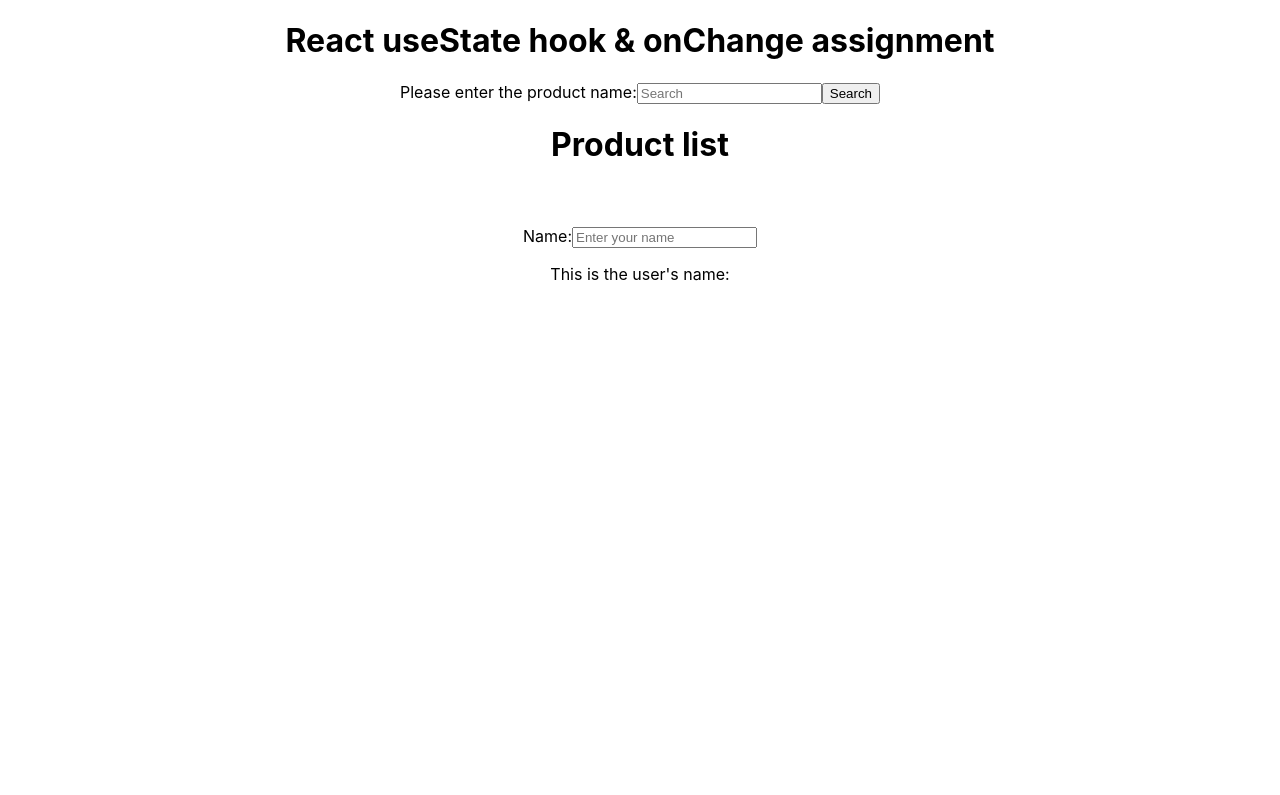
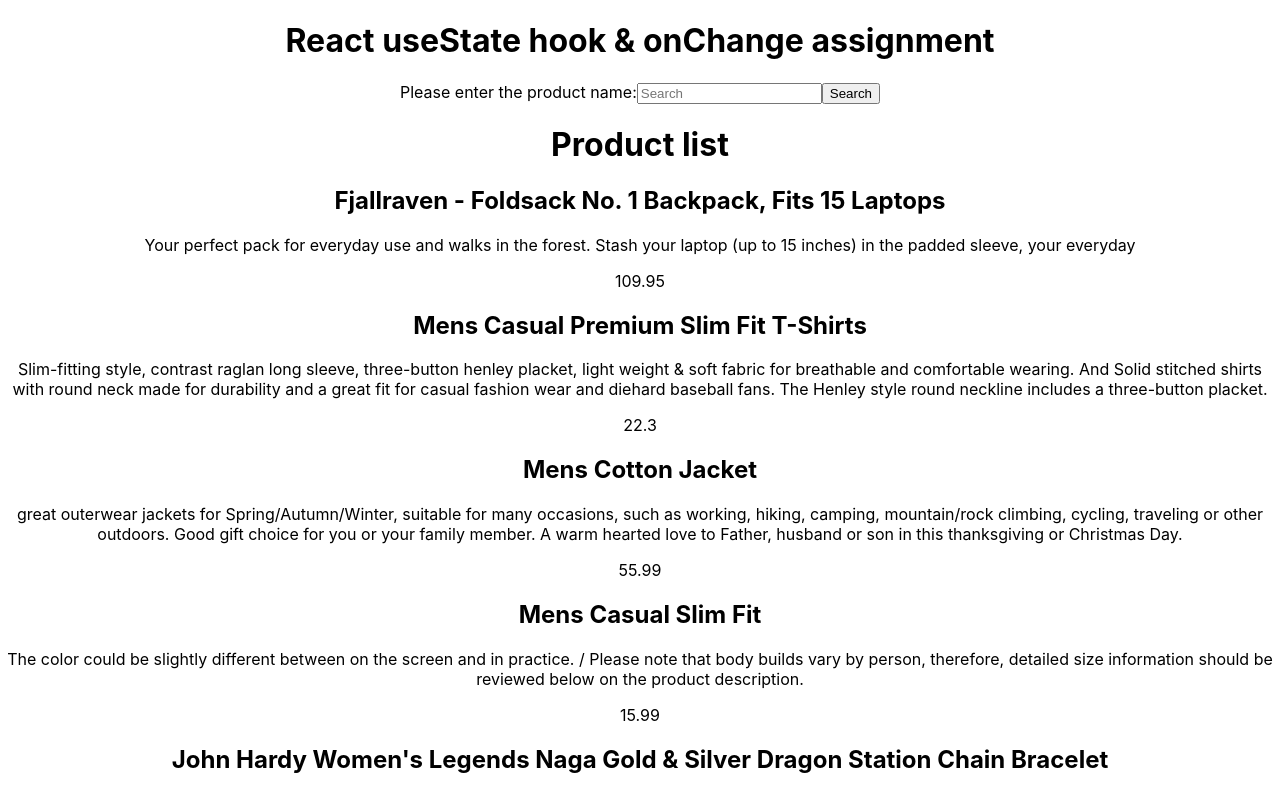
Before and after one commit to instrumentofdarkness/React_Form, a React (Create React App) app: page / in a window 1280 px wide. Shown: the top 795 px of the page. Built offline with nearby package versions, Linux system fonts and the light colour scheme.

Commit message:
final final update

```diff
--- a/src/App.js
+++ b/src/App.jsx
@@ -113,6 +113,7 @@
   },
 ];
 function App() {
+  const [products, setProducts] = useState(productList);
   // write the logic to change the state of the search term
 
   const [searchTerm, setSearchTerm] = useState("");
@@ -121,8 +122,8 @@
   // and display the products that match the search term
   // in the SearchFormProduct component
 
-  const filteredProducts = productList.filter((product) => {
-    return product.title.toLowerCase().includes(searchTerm.toLowerCase());
+  const filteredProducts = productList.filter((item) => {
+    return item.title.toLowerCase().includes(searchTerm.toLowerCase());
   });
   return (
     <div className="App">
--- a/src/components/product/ProductItem.jsx
+++ b/src/components/product/ProductItem.jsx
@@ -3,7 +3,7 @@
 export default function ProductItem({ product }) {
   return (
     <div>
-      <h2>{product.name}</h2>
+      <h2>{product.title}</h2>
       <p>{product.description}</p>
       <p>{product.price}</p>
     </div>
--- a/src/components/product/ProductList.jsx
+++ b/src/components/product/ProductList.jsx
@@ -6,12 +6,12 @@
   searchTerm,
   filteredProducts,
 }) {
-  if ({ searchTerm }) {
+  if (!searchTerm) {
     return (
       <div>
         <h1>Product list</h1>
-        {productList.map((product) => {
-          <ProductItem key={product.id} product={product} />;
+        {productList.map((item) => {
+          return <ProductItem key={item.id} product={item} />;
         })}
       </div>
     );
@@ -20,9 +20,9 @@
   return (
     <div>
       <h1>Product list</h1>
-      {filteredProducts.map((product) => {
-        <ProductItem key={product.id} product={product} />;
-      })}
+      {filteredProducts.map((item) => (
+        <ProductItem key={item.id} product={item} />
+      ))}
     </div>
   );
 }
--- a/src/components/userInput/SearchFormProduct.jsx
+++ b/src/components/userInput/SearchFormProduct.jsx
@@ -1,4 +1,4 @@
-import React, { useState } from "react";
+import React from "react";
 
 export default function SearchFormProduct({ setSearchTerm }) {
   function onChangeHandler(event) {
```
